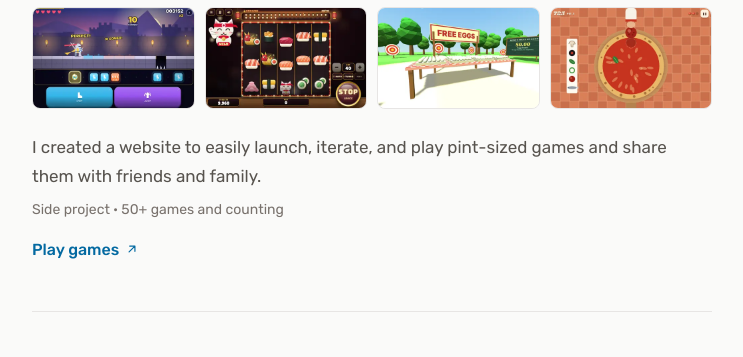
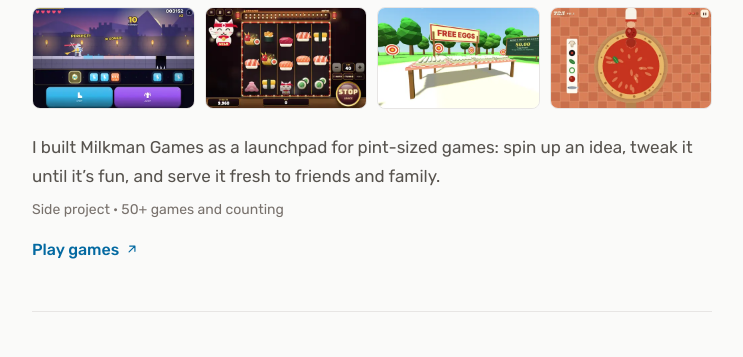
Before and after one commit to ahalp0217/ahalp0217.github.io, a plain HTML site: page beta/index.html in a window 1280 px wide. Shown: the part 3841-4198 px from the top of the page, without its empty margins (268-1011 px from the left). Drawn offline with Linux system fonts and the light colour scheme.

Commit message:
Punch up Milkman Games description
Co-Authored-By: Claude Opus 5.5 <noreply@anthropic.com>
Claude-Session: https://claude.ai/code/session_01UkSYva2mr8yGmakxghaakD

```diff
--- a/beta/index.html
+++ b/beta/index.html
@@ -814,7 +814,7 @@
           <img src="../milkman/the-works.webp" alt="The Works screenshot" loading="lazy">
         </div>
 
-        <p>I created a website to easily launch, iterate, and play pint-sized games and share them with friends and family.</p>
+        <p>I built Milkman Games as a launchpad for pint-sized games: spin up an idea, tweak it until it’s fun, and serve it fresh to friends and family.</p>
         <p class="meta">Side project · 50+ games and counting</p>
         <a href="https://milkman.games" target="_blank" rel="noopener" class="project-link">
           Play games
```
Also changed, not shown: index.html (+1 -1 lines).
